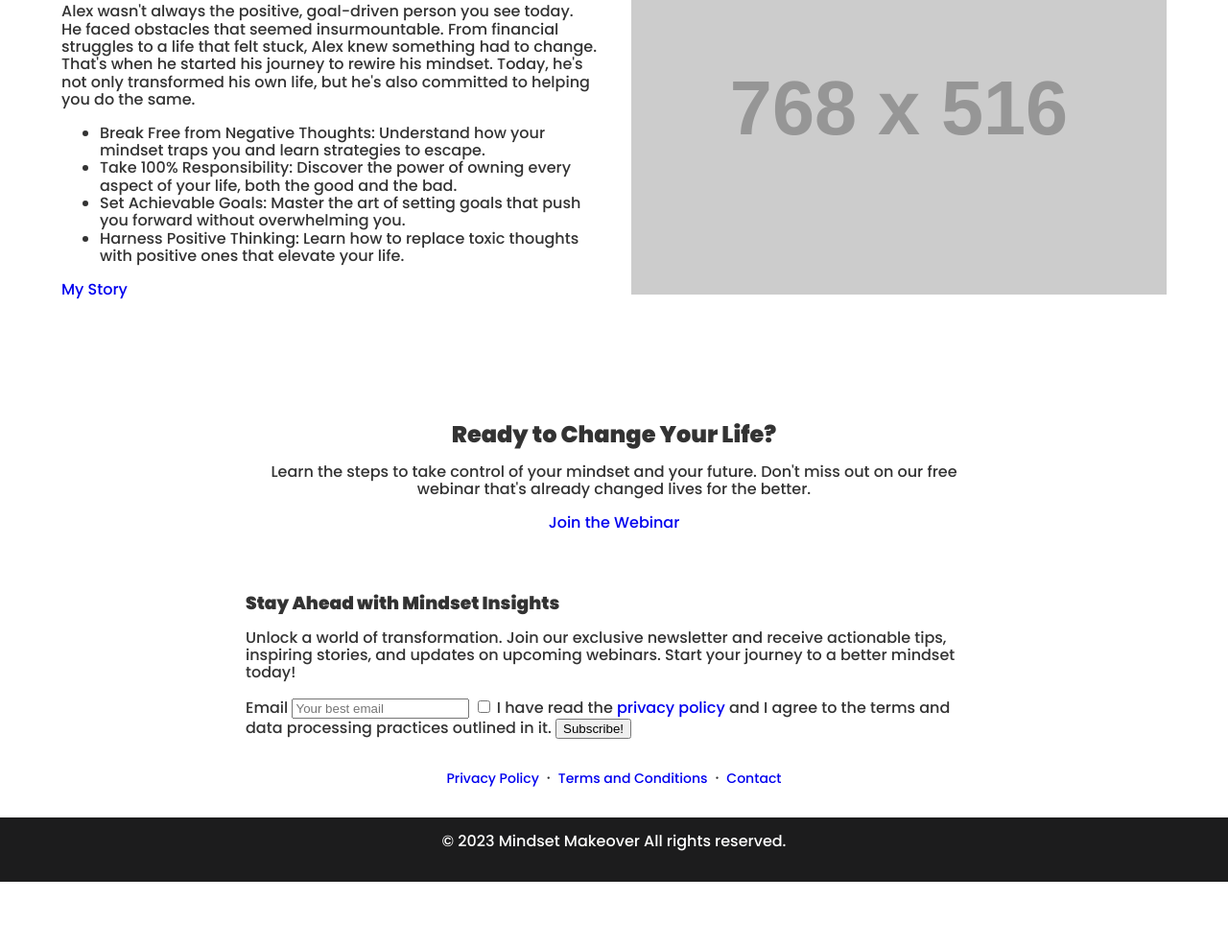
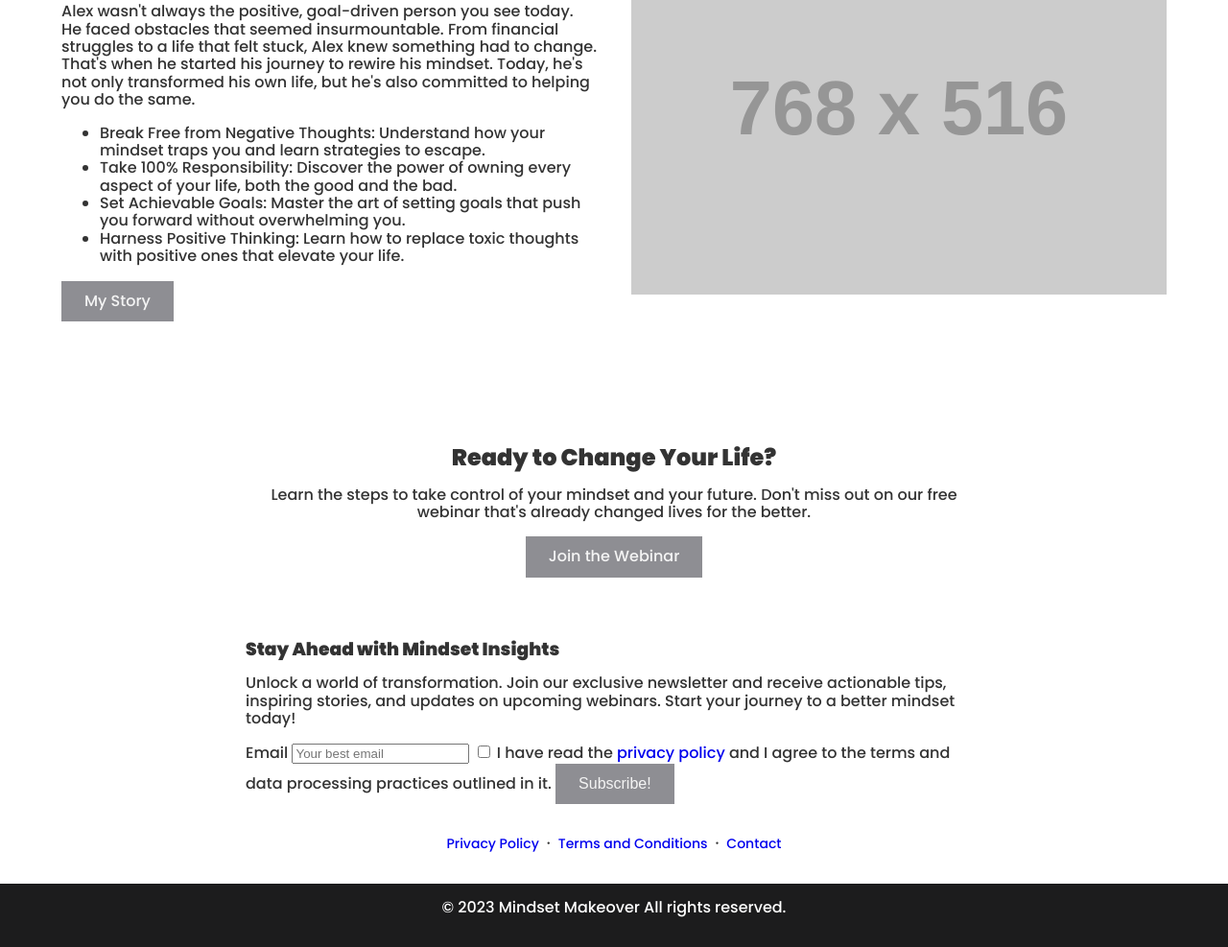
Before and after one commit to patrickhladun/ci-project-01, a website: page index.html in a window 1280 px wide. Shown: the part 1751-2738 px from the top of the page at 96% size. Before the commit the page ends 2670 px from the top, so only its background shows below. Drawn offline with Linux system fonts and the light colour scheme; placeholder pictures from the web are drawn by us.

Commit message:
Style: Add basic button style

```diff
--- a/assets/css/style.css
+++ b/assets/css/style.css
@@ -97,6 +97,22 @@ main {
 
 .background {
   background-color: var(--color-neutral-50);
+}
+
+/* Buttons */
+
+.button {
+  display: inline-block;
+  border: none;
+  background-color: var(--color-neutral-500);
+  color: var(--color-neutral-50);
+  font-size: 16px;
+  font-weight: normal;
+  padding: 12px 24px;
+  transition: all 0.3s ease-in-out;
+}
+.button:hover {
+  opacity: 0.7;
 }
 
 /* 3.1 - Header */
--- a/index.html
+++ b/index.html
@@ -43,7 +43,7 @@
             his mindset. Join our FREE webinar to start your own transformation
             journey!
           </p>
-          <a href="./webinar.html">Join My Free Webinar</a>
+          <a class="button" href="./webinar.html">Join My Free Webinar</a>
         </div>
       </section>
       <section class="background">
@@ -71,7 +71,7 @@
                 mindset work, and now helps others do the same.
               </li>
             </ul>
-            <a href="./webinar.html">Join My Free Webinar</a>
+            <a class="button" href="./webinar.html">Join My Free Webinar</a>
           </div>
           <div class="home-future__image">
             <img src="https://placehold.co/600x400" />
@@ -106,7 +106,7 @@
               with positive ones that elevate your life.
             </li>
           </ul>
-          <a href="./webinar.html">Learn More</a>
+          <a class="button" href="./webinar.html">Learn More</a>
         </div>
       </section>
       <section class="home-makeover container">
@@ -138,7 +138,7 @@
               with positive ones that elevate your life.
             </li>
           </ul>
-          <a href="./about.html">My Story</a>
+          <a class="button" href="./about.html">My Story</a>
         </div>
         <div class="home-makeover__image">
           <img src="https://placehold.co/768x516" />
@@ -152,7 +152,7 @@
             Don't miss out on our free webinar that's already changed lives for
             the better.
           </p>
-          <a href="./webinar.html">Join the Webinar</a>
+          <a class="button" href="./webinar.html">Join the Webinar</a>
         </div>
       </section>
     </main>
@@ -181,7 +181,7 @@
             and I agree to the terms and data processing practices outlined in
             it.</label
           >
-          <button type="submit">Subscribe!</button>
+          <button class="button" type="submit">Subscribe!</button>
         </form>
       </div>
 
```
